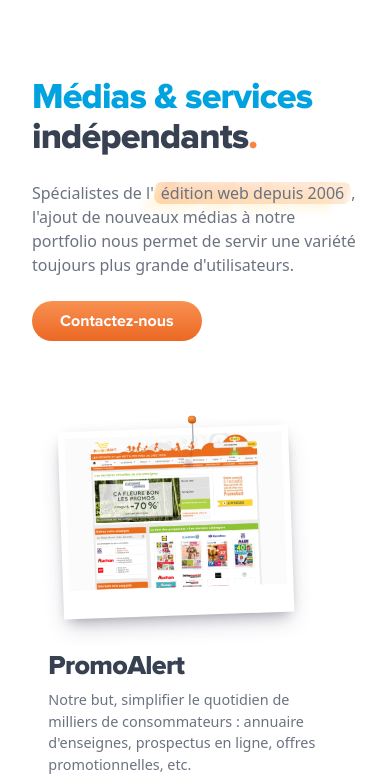
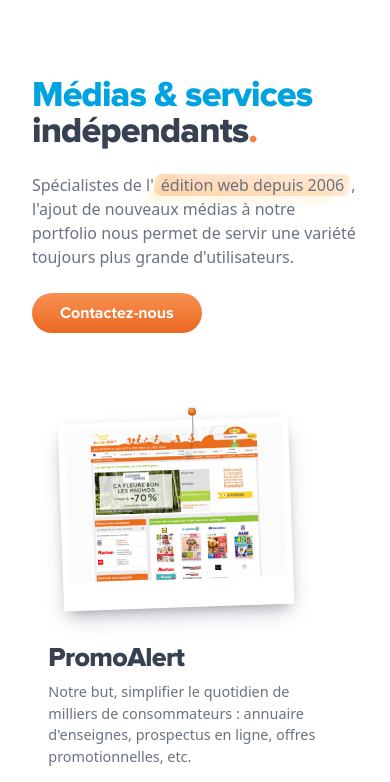
Before and after one commit to sicesi/sicesi, a Gatsby site: page / in a window 390 px wide. Shown: the part 51-833 px from the top of the page. Built offline with nearby package versions, Linux system fonts and the light colour scheme; Gatsby itself is replaced by a stand-in of ours.

Commit message:
Optimise responsiveness
- Hook leading issue on mobile
- Footer SVG alignement issue on tablet

```diff
--- a/src/components/footer.js
+++ b/src/components/footer.js
@@ -6,7 +6,7 @@ import GithubLogo from "./github.inline.svg"
 
 const Footer = () => (
   <footer className="mt-16 text-gray-100 w-full mt-16">
-    <BackgroundWaves className="max-w-screen min-w-screen" />
+    <BackgroundWaves className="w-screen hidden xl:block" />
     <div className="bg-gray-700">
       <div className="px-8 md:px-12 lg:px-16 py-8 max-w-4xl mx-auto my-0 flex justify-between items-center">
         <div className="flex">
--- a/src/components/hook.js
+++ b/src/components/hook.js
@@ -4,8 +4,8 @@ class Hook extends React.Component {
   render() {
     return (
       <div className="mb-16">
-        <h1 className="text-4xl sm:text-5xl sm:leading-none tracking-tight mt-4 md:mt-16 mb-6 font-extrabold">
-          <span className="text-sicesiBlue">Médias &amp; services</span>
+        <h1 className="text-4xl leading-none sm:text-5xl tracking-tight mt-4 md:mt-16 mb-6 font-extrabold">
+          <span className="text-sicesiBlue">Médias &amp;&nbsp;services</span>
           <br />
           <span className="text-gray-700">indépendants</span>
           <span className="text-sicesiOrange">.</span>
```
